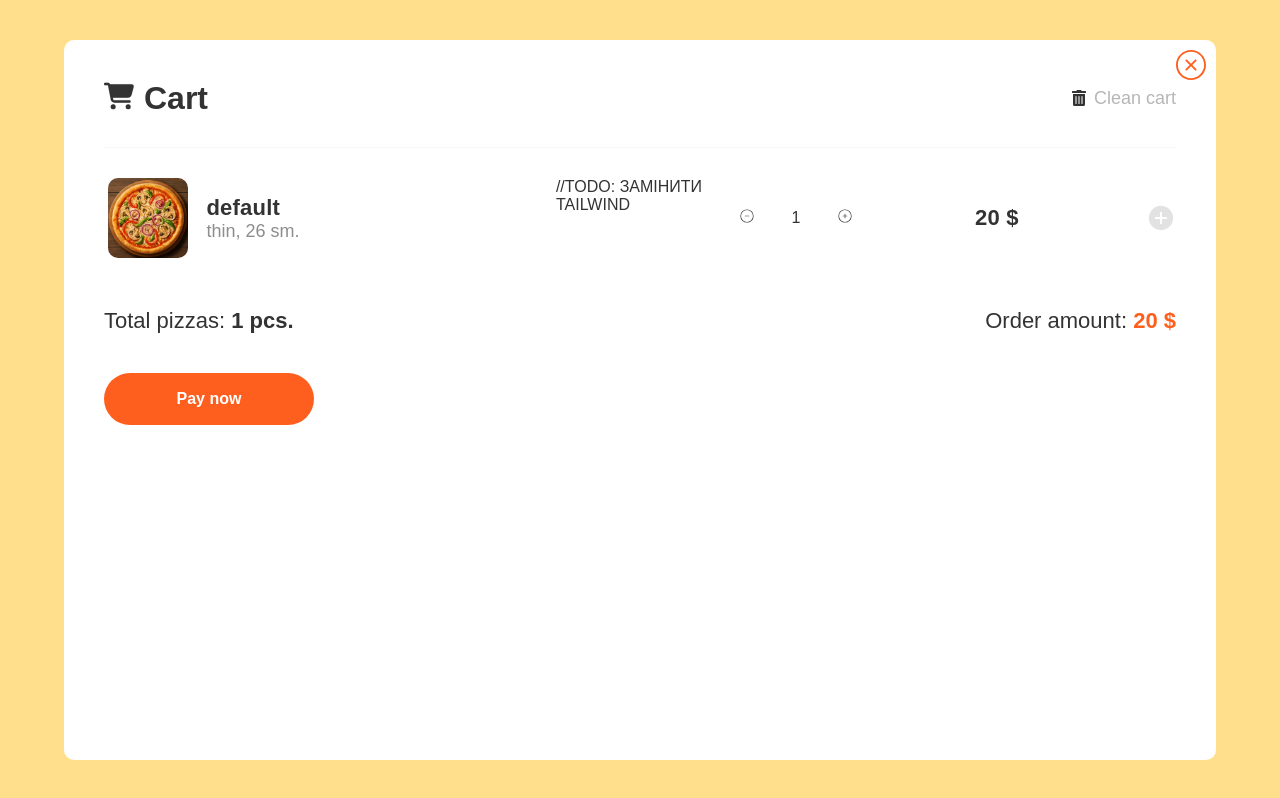
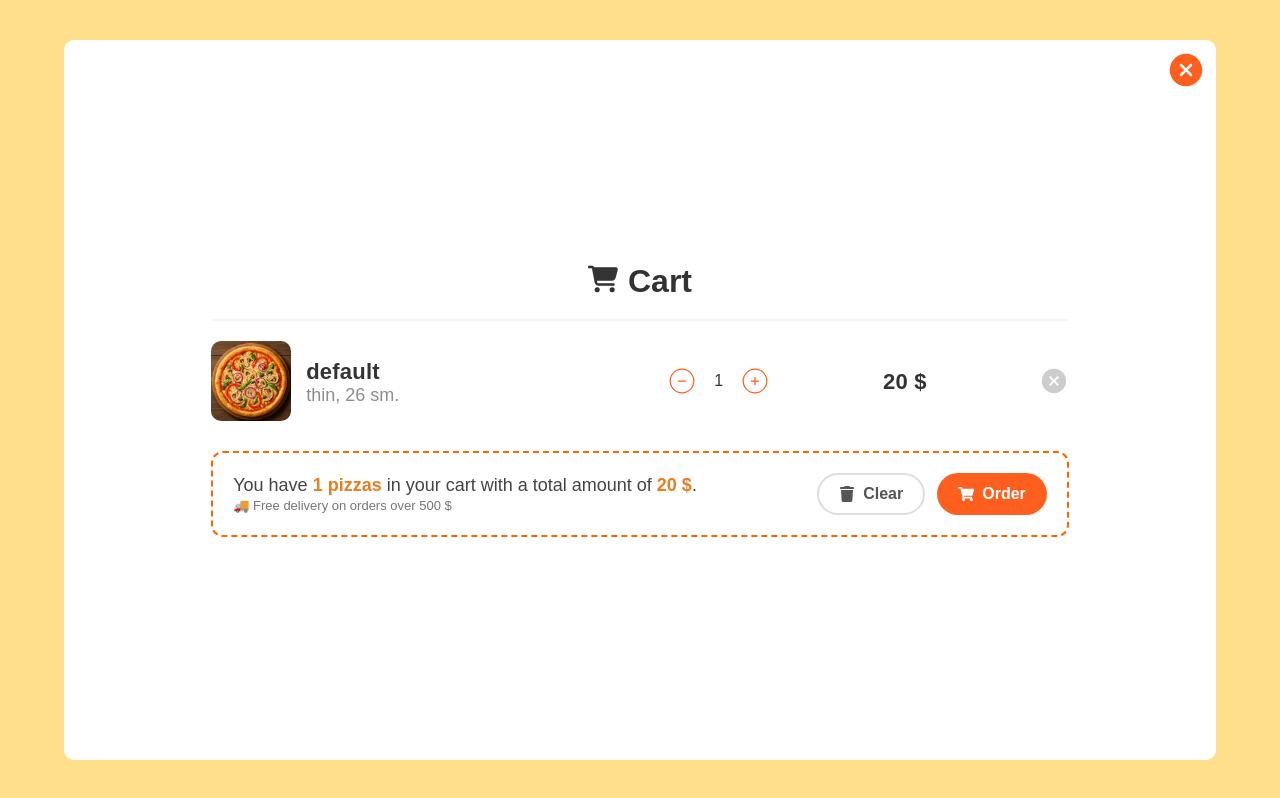
Before and after one commit to ysandul20/react-ts-pizza, a React (Vite) app: page /cart in a window 1280 px wide. Built offline with nearby package versions, Linux system fonts and the light colour scheme.

Commit message:
fix: update all Cart and CartItem styles and small style fixes in other components

```diff
--- a/src/components/card/CartItem.tsx
+++ b/src/components/card/CartItem.tsx
@@ -16,6 +16,7 @@ function CartItem({ cartItemData }: CartItemProps) {
   const typeVariations = ["thin", "classic"];
   return (
     <div className="cart__item">
+      <div className="cart__item-description">
         <div className="cart__item-img">
           <img className="pizza-block__image" src={`src/assets/images/${imageUrl}`} alt="Pizza" />
         </div>
@@ -25,21 +26,19 @@ function CartItem({ cartItemData }: CartItemProps) {
             {typeVariations[typeOption]}, {sizeOption} sm.
           </p>
         </div>
-      //TODO: ЗАМІНИТИ TAILWIND
+      </div>
       <div className="cart__item-count">
         <button onClick={() => dispatch(deleteFromCart(cartItemData))}>
-          <CiCircleMinus className="text-orange-500 w-8 h-8" />
+          <CiCircleMinus className="button--circle" />
         </button>
         <span>{quantity}</span>
         <button onClick={() => dispatch(addToCart(cartItemData))}>
-          <CiCirclePlus className="text-orange-500 w-8 h-8" />
+          <CiCirclePlus className="button--circle" />
         </button>
       </div>
-      <div className="cart__item-price">
-        <b>{totalPrice} $</b>
-      </div>
+      <div className="cart__item-price">{totalPrice} $</div>
       <button className="cart__item-remove" onClick={() => dispatch(deleteFromCart(cartItemData))}>
-        <IoIosCloseCircle size={30} className="rotate-45" />
+        <IoIosCloseCircle size={30} />
       </button>
     </div>
   );
--- /dev/null
+++ b/src/components/ui/ButtonFullfilled.tsx
@@ -0,0 +1,16 @@
+import { FaPlus } from "react-icons/fa6";
+
+type ButtonProps = {
+  children: React.ReactNode;
+  onClick: () => void;
+};
+
+function ButtonFullfilled({ children, onClick }: ButtonProps) {
+  return (
+    <button className="button button--fullfilled" onClick={onClick}>
+      {children}
+    </button>
+  );
+}
+
+export default ButtonFullfilled;
--- a/src/pages/Cart.tsx
+++ b/src/pages/Cart.tsx
@@ -1,10 +1,14 @@
-import { Link } from "react-router-dom";
-import { FaCartShopping } from "react-icons/fa6";
-import { FaTrashAlt } from "react-icons/fa";
+import { Link, useNavigate } from "react-router-dom";
+import { FaCartShopping, FaTrash } from "react-icons/fa6";
+import { FaShoppingCart, FaTrashAlt } from "react-icons/fa";
 import CartItem from "../components/card/CartItem";
 import { useAppDispatch, useAppSelector } from "../app/hooks";
 import { cleanCart } from "../features/cart/cartSlice";
 import { SlClose } from "react-icons/sl";
+import { IoPizza } from "react-icons/io5";
+import ButtonFullfilled from "../components/ui/ButtonFullfilled";
+import { IoIosCloseCircle } from "react-icons/io";
+
 // const fakeOrdersData = [
 //   {
 //     id: 111,
@@ -23,17 +27,23 @@ function Cart() {
   const cartItemsPrice = cartItems.reduce((sum, item) => sum + item.totalPrice, 0);
   console.log("cartItems", cartItems);
   const dispatch = useAppDispatch();
+  const navigate = useNavigate();
 
   return (
     <div className="container--cart">
       <div className="cart">
-        <Link to="/" className="cart__button-close">
-          <SlClose />
-        </Link>
+        <button className="cart__button-close" onClick={() => navigate(-1)}>
+          <IoIosCloseCircle />
+        </button>
         {cartItems.length === 0 && (
-          <div>
+          <div className="cart__empty">
             <h2>Your cart is empty</h2>
+            <p>Looks like you haven’t added any pizzas yet.</p>
             <img src="src/assets/images/empty-cart.png" alt="empty cart" />
+            <ButtonFullfilled onClick={() => navigate("/")}>
+              <IoPizza />
+              <p>Go to menu</p>
+            </ButtonFullfilled>
           </div>
         )}
 
@@ -44,10 +54,6 @@ function Cart() {
                 <FaCartShopping />
                 Cart
               </h2>
-              <button className="cart__clear" onClick={() => dispatch(cleanCart())}>
-                <FaTrashAlt />
-                <span>Clean cart</span>
-              </button>
             </div>
             <div className="content__items">
               {cartItems.map((cartItem) => (
@@ -55,7 +61,7 @@ function Cart() {
               ))}
             </div>
 
-            <div className="cart__bottom">
+            {/* <div className="cart__bottom">
               <div className="cart__bottom-details">
                 <span>
                   Total pizzas: <b>{cartItemsQuantity} pcs.</b>
@@ -68,8 +74,66 @@ function Cart() {
                 <div className="button pay-btn">
                   <span>Pay now</span>
                 </div>
+                <button className="cart__clear" onClick={() => dispatch(cleanCart())}>
+                  <FaTrashAlt />
+                  <span>Clean cart</span>
+                </button>
+              </div>
+            </div> */}
+            <div className="cart-footer">
+              <div className="cart-footer__info">
+                <p>
+                  You have <b>{cartItemsQuantity} pizzas</b> in your cart with a total amount of{" "}
+                  <b>{cartItemsPrice} $</b>.
+                </p>
+                <span className="cart-footer__hint">🚚 Free delivery on orders over 500 $</span>
+              </div>
+
+              <div className="cart-footer__buttons">
+                <button className="button btn-outline" onClick={() => dispatch(cleanCart())}>
+                  <FaTrash /> <p>Clear</p>
+                </button>
+                <ButtonFullfilled onClick={() => console.log("Order placed")}>
+                  <FaShoppingCart /> <p>Order</p>
+                </ButtonFullfilled>
               </div>
             </div>
+            {/* <div className="cart__summary">
+                <div className="cart__summary-text">
+                  <span>
+                    Total pizzas: <b>{cartItemsQuantity} pcs.</b>
+                  </span>
+                  <span>
+                    Order amount: <b>{cartItemsPrice} $</b>
+                  </span>
+                </div>
+                <div className="cart__summary-buttons">
+                  <button className="btn btn--clear" onClick={() => dispatch(cleanCart())}>
+                    Clear Cart
+                  </button>
+                  <button className="btn btn--pay">Pay Now</button>
+                </div>
+              </div> */}
+            {/* <div class="order-summary-minimal">
+              {" "}
+              <h2>Order Summary</h2>{" "}
+              <div class="order-details">
+                {" "}
+                <div>
+                  {" "}
+                  <span class="label">Total Pizzas</span> <span class="value">4 pcs.</span>{" "}
+                </div>{" "}
+                <div>
+                  {" "}
+                  <span class="label">Order Amount</span> <span class="value price">$102</span>{" "}
+                </div>{" "}
+              </div>{" "}
+              <p class="note">* Delivery cost is not included.</p>{" "}
+              <div class="buttons">
+                {" "}
+                <button class="checkout-btn">Proceed to Payment</button> <button class="clean-btn">Clean Cart</button>{" "}
+              </div>{" "}
+            </div> */}
           </>
         )}
       </div>
--- a/src/styles/_buttons.scss
+++ b/src/styles/_buttons.scss
@@ -1,17 +1,22 @@
 @use "variables";
 
 .button {
-   display: inline-block;
+  // display: inline-block;
+  display: flex;
+  justify-content: center;
+  align-items: center;
+  flex-wrap: nowrap;
   background-color: variables.$orange;
   border-radius: 30px;
   padding: 10px 20px;
   min-width: 100px;
   text-align: center;
   cursor: pointer;
-   transition: background-color variables.$duration ease-in-out,
-      border-color variables.$duration ease-in-out;
+  transition: background-color variables.$duration ease-in-out, border-color variables.$duration ease-in-out;
   border: 1px solid transparent;
-   //  @include noselect();
+  p {
+    margin-left: 8px;
+  }
 
   &,
   span {
@@ -33,6 +38,16 @@
     background-color: variables.$orange-dark;
     transform: translateY(1px);
   }
+  &--fullfilled {
+    display: flex;
+    justify-content: center;
+    align-items: center;
+    flex-wrap: nowrap;
+    font-weight: 700;
+    p {
+      margin-left: 8px;
+    }
+  }
 
   &--circle {
     display: flex;
@@ -43,6 +58,11 @@
     min-width: 32px;
     padding: 0;
     border-width: 2px;
+  }
+  &--circle {
+    width: 30px;
+    height: 30px;
+    color: variables.$orange;
   }
 
   &--black {
--- a/src/styles/_pizza-block.scss
+++ b/src/styles/_pizza-block.scss
@@ -8,7 +8,7 @@
   // flex-grow: 1;
 
   text-align: center;
-  // margin-bottom: 65px;
+  margin-bottom: 20px;
 
   // @media (max-width: 750px) {
   //    max-width: 280px;
--- a/src/styles/_pizza-page.scss
+++ b/src/styles/_pizza-page.scss
@@ -49,6 +49,9 @@
     max-width: 440px;
     padding: 40px;
     flex: 1;
+    @media (max-width: 500px) {
+      padding: 20px;
+    }
     h1 {
       font-size: 36px;
       color: #333;
--- a/src/styles/_variables.scss
+++ b/src/styles/_variables.scss
@@ -4,7 +4,7 @@ $text-color: #ffffff;
 $black: #232323;
 $background: #ffdf8c;
 $gray-line: #f6f6f6;
-$gray-line-1: #e3e2e2;
+$gray-line-1: #cdcdcd;
 $gray-line-2: #cccccc;
 $orange: #fe5f1e;
 $orange-dark: #e0531b;
--- a/src/styles/main.scss
+++ b/src/styles/main.scss
@@ -48,6 +48,7 @@ body {
     flex-wrap: wrap;
     justify-content: center;
     gap: 20px;
+    width: 100%;
   }
 
   &__top {
@@ -67,10 +68,15 @@ body {
   margin: 0 auto;
 
   &--cart {
-    // max-width: 820px;
+    display: flex;
+    justify-content: center;
+    align-items: center;
     position: relative;
+    min-height: inherit;
     padding: 40px;
-    // margin: 20px auto;
+    @media (max-width: 600px) {
+      padding: 20px;
+    }
     .content__title {
       margin: 0;
     }
@@ -82,10 +88,32 @@ body {
 }
 
 .cart {
+  display: flex;
+  flex-direction: column;
+  align-items: center;
+  width: 80%;
+  margin: 0 auto;
+  @media (max-width: 900px) {
+    width: 100%;
+  }
+  &__empty {
+    display: flex;
+    flex-direction: column;
+    align-items: center;
+    text-align: center;
+    h2 {
+      margin-bottom: 14px;
+    }
+
+    img {
+      width: 100%;
+      max-width: 480px;
+    }
+  }
   &__top {
     display: flex;
-    justify-content: space-between;
-    // align-items: center;
+    align-items: center;
+    margin-bottom: 20px;
   }
 
   &__button-close {
@@ -93,8 +121,8 @@ body {
       position: absolute;
       top: 10px;
       right: 10px;
-      width: 30px;
-      height: 30px;
+      width: 40px;
+      height: 40px;
       color: variables.$orange;
     }
   }
@@ -146,51 +174,76 @@ body {
     //    }
     // }
   }
-
   &__item {
-    display: flex;
     width: 100%;
-    border-top: 1px solid variables.$gray-line;
-    padding-top: 30px;
-    margin-top: 30px;
+    border-top: 2px solid variables.$gray-line;
+    padding-top: 20px;
+    display: grid;
+    grid-template-columns: 40% auto auto auto;
+    grid-template-rows: 1fr;
+    justify-content: space-between;
+    align-items: center;
+    gap: 10px;
+    @media (max-width: 900px) {
+      width: 100%;
+    }
+    @media (max-width: 600px) {
+      grid-template-columns: 1fr auto;
+    }
 
     &-img {
       display: flex;
       align-items: center;
       margin-right: 15px;
-      width: 10%;
-
+      flex-shrink: 0;
+      @media (max-width: 600px) {
+        flex-shrink: 1;
+      }
       img {
-        width: 80px;
-        height: 80px;
+        max-width: 80px;
+        max-height: 80px;
+        min-width: 30px;
+        min-height: 30px;
       }
+    }
+    &-description {
+      display: flex;
     }
 
     &-info {
       display: flex;
       flex-direction: column;
       justify-content: center;
-      width: 40%;
-
+      min-width: 100px;
       h3 {
         font-weight: bold;
         font-size: 22px;
         line-height: 27px;
         letter-spacing: 0.01em;
       }
-
       p {
         font-size: 18px;
         color: #8d8d8d;
+      }
+      @media (max-width: 500px) {
+        h3 {
+          font-size: 18px;
+          line-height: 20px;
+        }
+        p {
+          font-size: 14px;
+        }
       }
     }
 
     &-count {
       display: flex;
       align-items: center;
-      justify-content: space-between;
-      width: 13%;
-
+      gap: 16px;
+      @media (max-width: 600px) {
+        grid-row: 2;
+        order: 1;
+      }
       &-minus {
         svg {
           path:first-of-type {
@@ -198,22 +251,22 @@ body {
           }
         }
       }
-
       b {
         font-size: 22px;
       }
     }
 
     &-price {
-      display: flex;
-      align-items: center;
-      justify-content: center;
-      width: 33%;
-
-      b {
-        font-weight: bold;
-        font-size: 22px;
-        letter-spacing: 0.01em;
+      font-weight: bold;
+      font-size: 22px;
+      letter-spacing: 0.01em;
+      text-wrap: nowrap;
+      // display: flex;
+      // align-items: center;
+      // justify-content: center;
+      @media (max-width: 600px) {
+        grid-row: 2;
+        order: 2;
       }
     }
 
@@ -221,15 +274,12 @@ body {
       display: flex;
       align-items: center;
       justify-content: flex-end;
-      width: 4%;
 
       .button {
         border-color: variables.$gray-line-1;
       }
 
       svg {
-        transform: rotate(45deg);
-
         path {
           fill: variables.$gray-line-1;
         }
@@ -249,105 +299,85 @@ body {
       }
     }
   }
+}
 
-  &__bottom {
-    margin: 50px 0;
+.cart-footer {
+  width: 100%;
+  margin-top: 30px;
+  padding: 20px;
+  border: 2px dashed #ff6600;
+  border-radius: 12px;
 
-    &-details {
-      display: flex;
-      justify-content: space-between;
+  display: flex;
+  flex-direction: column;
+  gap: 20px;
 
-      span {
-        font-size: 22px;
+  &__info {
+    p {
+      font-size: 18px;
+      color: #444;
 
-        &:last-of-type {
-          b {
-            color: variables.$orange;
-          }
-        }
+      b {
+        color: #e67e22;
+        white-space: nowrap;
       }
     }
 
-    &-buttons {
-      display: flex;
-      justify-content: space-between;
-      margin-top: 40px;
-
-      .go-back-btn {
-        display: flex;
-        align-items: center;
-        justify-content: center;
-        width: 210px;
-
-        border-color: variables.$gray-line-1;
-
-        span {
-          color: variables.$gray-line-1;
-          font-weight: 500;
-          font-weight: 600;
-        }
-
-        &:hover {
-          background-color: variables.$gray-line-2;
-          border-color: variables.$gray-line-2;
-
-          span {
-            color: variables.$gray-line;
-          }
-        }
-
-        svg {
-          margin-right: 12px;
-          path {
-            fill: transparent;
-            stroke-width: 2;
-          }
-        }
-      }
-
-      .pay-btn {
-        font-size: 16px;
-        font-weight: 600;
-        width: 210px;
-        padding: 16px;
-      }
+    .cart-footer__hint {
+      font-size: 13px;
+      color: #777;
+      display: block;
+      margin-top: 4px;
     }
   }
 
-  &--empty {
-    margin: 0 auto;
-    width: 560px;
-    text-align: center;
-
-    h2 {
-      font-size: 32px;
-      margin-bottom: 10px;
+  &__buttons {
+    display: flex;
+    justify-content: flex-end;
+    gap: 12px;
+    @media (max-width: 500px) {
+      flex-direction: column;
+      justify-content: center;
     }
 
-    p {
-      font-size: 18px;
-      line-height: 145.4%;
-      letter-spacing: 0.01em;
-      color: #777777;
+    .btn-outline {
+      font-weight: 700;
+      background: transparent;
+      border: 2px solid #ddd;
+      color: #555;
+
+      &:hover {
+        border-color: #aaa;
+        background: #f3f3f3;
+      }
     }
 
-    icon {
-      position: relative;
-      top: 2px;
+    // .btn-primary {
+    //   background: #e67e22;
+    //   color: #fff;
+    //   border: none;
+
+    //   &:hover {
+    //     background: #d35400;
+    //   }
+    // }
+  }
+}
+
+// адаптивність
+@media (min-width: 768px) {
+  .cart-footer {
+    flex-direction: row;
+    justify-content: space-between;
+    align-items: center;
+
+    &__info {
+      flex: 2;
     }
 
-    img {
-      display: block;
-      width: 300px;
-      margin: 45px auto 60px;
-    }
-
-    .button--black {
-      padding: 12px 0 14px;
-      width: 230px;
-      margin: 0 auto;
-      font-weight: 600;
-      font-size: 18px;
+    &__buttons {
+      flex: 1;
+      justify-content: flex-end;
     }
   }
 }
```
Also changed, not shown: src/App.tsx (+10 -0 lines). Lines whose indentation alone changed are shown as unchanged.
